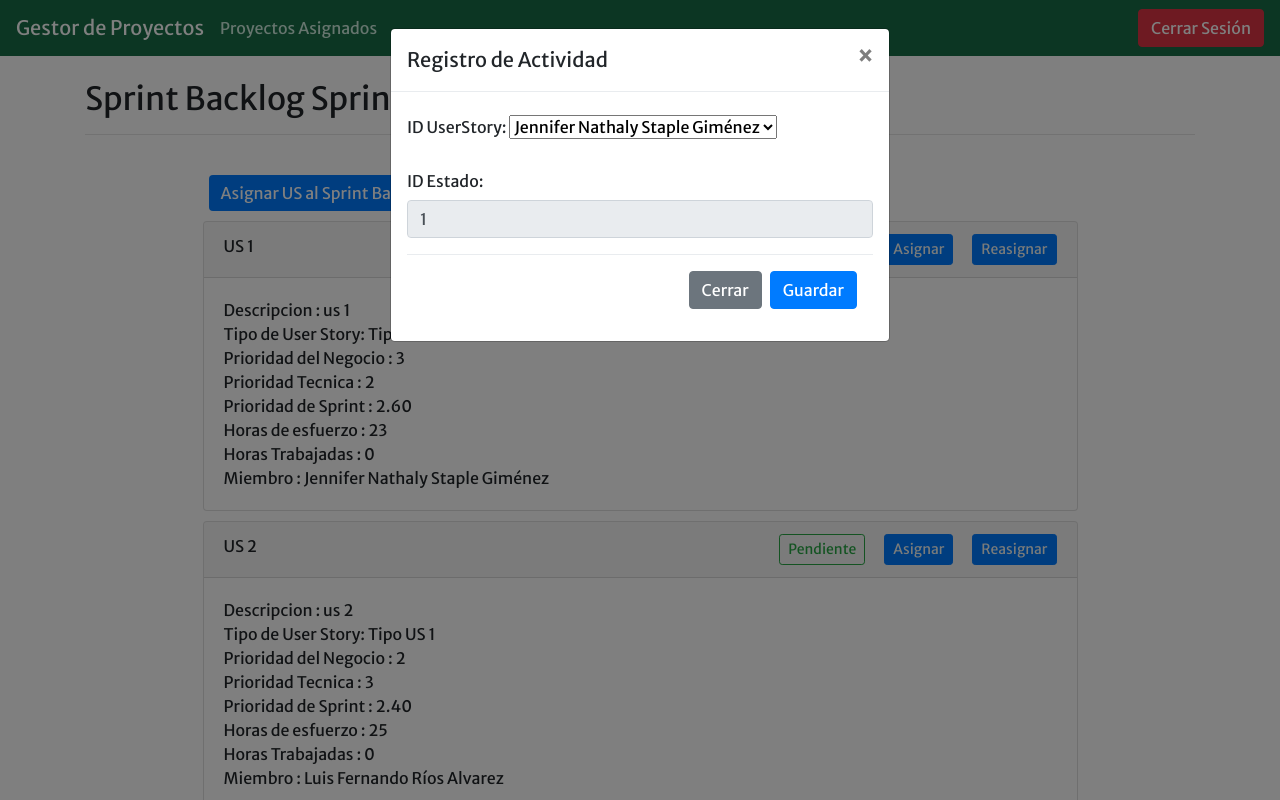
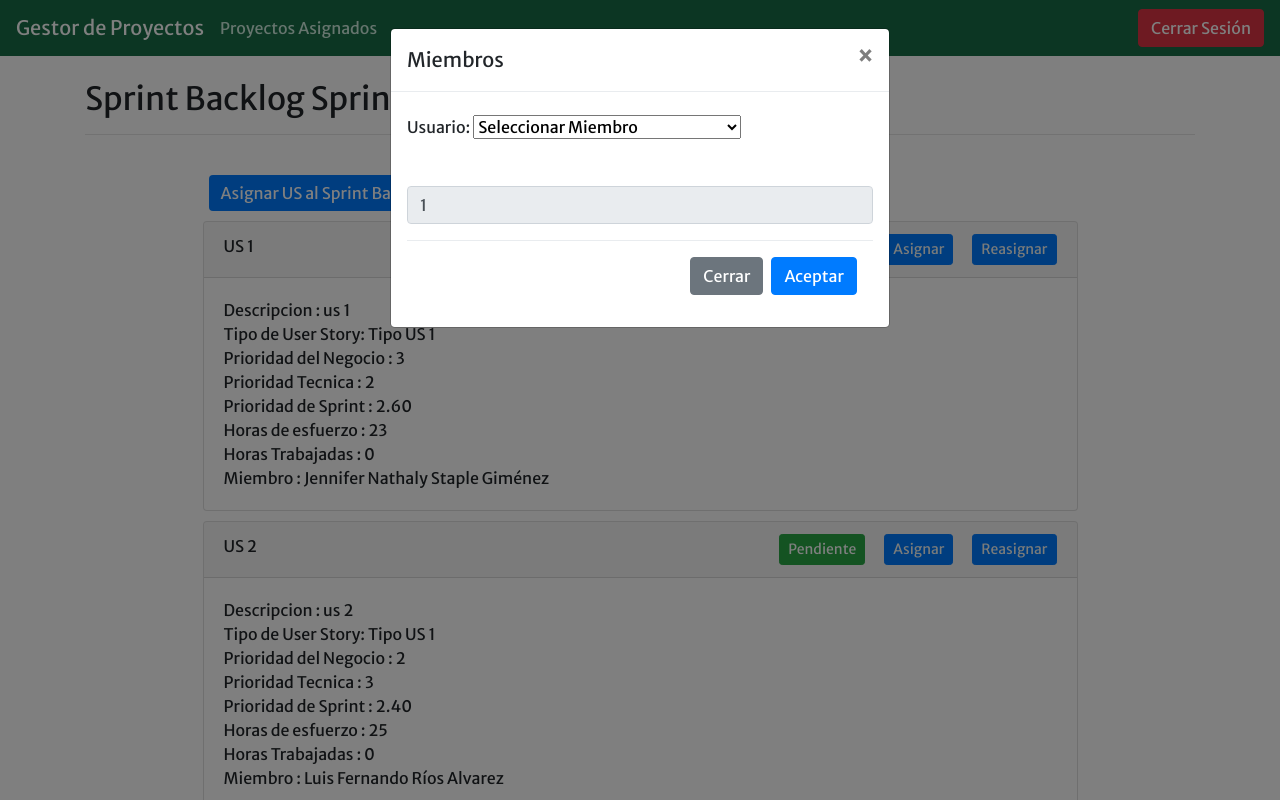
Before and after one commit to ararolon/GestorDeProyectosAgiles_repo, a Django app: page /SprintBacklog/1 in a window 1280 px wide, after a click on "Asignar". Run offline with Django 4.2, Linux system fonts and the light colour scheme; data comes from the database, SQL or seed files in the repository; some libraries are stand-ins or nearby versions.

Commit message:
Actualización vista asignarHistoria

```diff
--- a/Sprint/templates/Sprint/sprintbacklog.html
+++ b/Sprint/templates/Sprint/sprintbacklog.html
@@ -14,7 +14,7 @@
     <div class="modal-dialog" role="document">
       <div class="modal-content">
         <div class="modal-header">
-          <h5 class="modal-title" id="exampleModalLabel">Registro de Actividad</h5>
+          <h5 class="modal-title" id="exampleModalLabel">Miembros</h5>
           <button type="button" class="close" data-dismiss="modal" aria-label="Close">
             <span aria-hidden="true">&times;</span>
           </button>
@@ -23,20 +23,21 @@
             <form method="post" action="{% url 'asignarHistoria' id %}">
                 {% csrf_token %}
                 <div class="form-group">
-                    <label id="user_id" for="user_id" class="col-form-label">ID UserStory:</label>
+                    <label id="user_id" for="user_id" class="col-form-label">Usuario:</label>
                     <select class="form-select" aria-label="Default select example" name="user_id">
+                        <option selected>Seleccionar Miembro</option>
                         {% for miembro in miembros %}
                             <option value="{{miembro.id}}">{{miembro}}</option>
                         {% endfor %}
                     </select>
                 </div>
                 <div class="form-group" >
-                    <label id="usId" for="usId" class="col-form-label">ID Estado:</label>
+                    <label id="usId" for="usId" class="col-form-label"></label>
                     <input type="text" readonly value="4" class="form-control" id="usId" name="usId">
                 </div>
                 <div class="modal-footer">
                     <button type="button" class="btn btn-secondary" data-dismiss="modal">Cerrar</button>
-                    <button type="submit" class="btn btn-primary">Guardar</button>
+                    <button type="submit" class="btn btn-primary">Aceptar</button>
                 </div>
           </form>
         </div>
@@ -64,7 +65,7 @@
                                  {{s.nombre}}
                             </div>
                             <div class="col-auto mr-0">
-                                <button type="button" class="btn btn-outline-success btn-sm">{{s.estado}}</button>
+                                <button type="button" class="btn btn-success btn-sm">{{s.estado}}</button>
                                 <a class="btn btn-primary ml-3 btn-sm" style="color: rgb(243, 247, 245)" data-toggle="modal" data-target="#exampleModal" data-usId="{{s.id_us}}">Asignar </a>
                                 <a class="btn btn-primary ml-3 btn-sm" style="color: rgb(243, 247, 245)" data-toggle="modal" data-target="#exampleModal" data-usId="{{s.id_us}}">Reasignar </a>
                             </div>
--- a/Sprint/views.py
+++ b/Sprint/views.py
@@ -277,9 +277,16 @@
 
 
 def asignarHistoria(request, id_sprint):
+    """
+    Vista en el que se puede selecionar miembros del Sprint y asignarlos a user stories
 
-    print("entro")
-    print(request.POST)
+    Argumentos:
+        request : HttRequest
+        id : id del sprint
+
+    Retorna:
+         HttpResponse
+    """
 
     user_id = int(request.POST.get('user_id')[0])
     id_us = int(request.POST['usId'][0])
```
